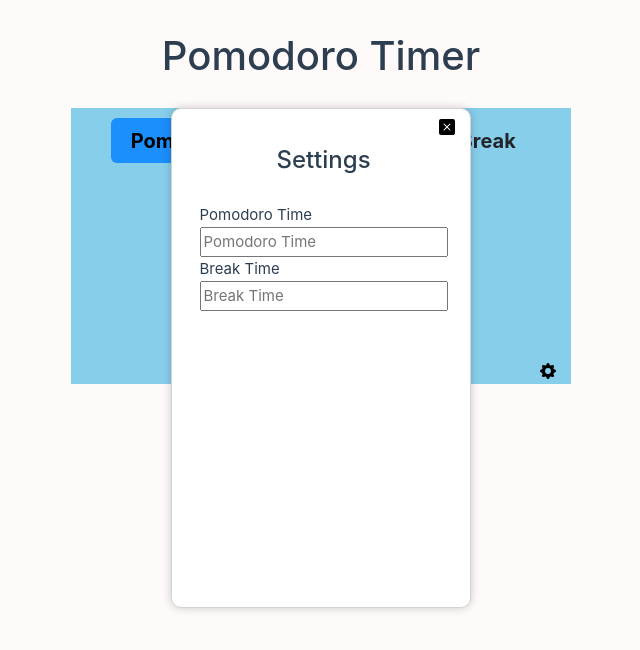
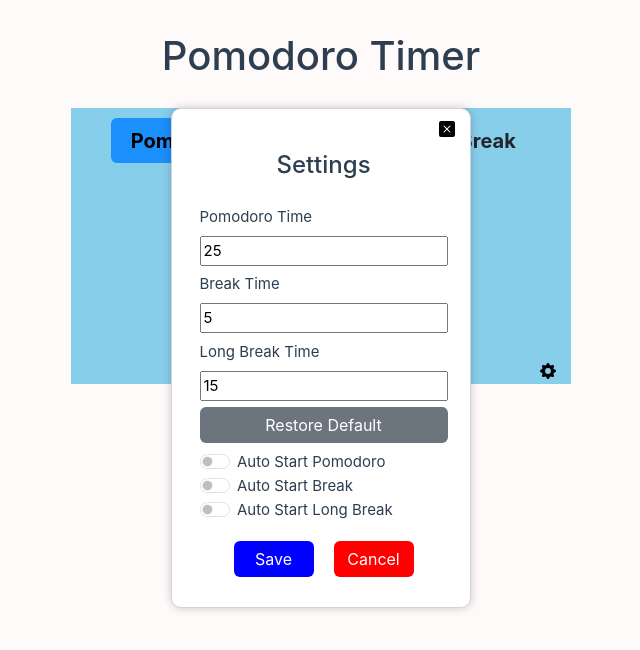
Before and after one commit to kevany23/pomodoro, a Vue app: page / in a window 1280 px wide. Both pictures are taken after a click on the picture 867 px from the left and 371 px from the top of the page. Shown: the top 650 px of the page, without its empty margins (319-959 px from the left). Built offline with nearby package versions, Linux system fonts and the light colour scheme.

Commit message:
Added settings functionality

```diff
--- a/src/components/PomodoroSettings.vue
+++ b/src/components/PomodoroSettings.vue
@@ -2,24 +2,113 @@
   <div class="pomodoro-settings" v-if="isVisible">
     <img src="../assets/x-square-fill.svg" @click="hideSettings" />
     <h4>Settings</h4>
-    <form class="settings-form">
+    <form class="settings-form" @submit.prevent="">
       <label for="pomodoro-time">Pomodoro Time</label>
-      <input id="pomodoro-time" placeholder="Pomodoro Time" type="number" />
-
+      <input
+        id="pomodoro-time"
+        placeholder="Pomodoro Time"
+        type="number"
+        v-model="settings.pomodoroDuration"
+      />
       <label for="break-time">Break Time</label>
-      <input id="break-time" placeholder="Break Time" type="number" />
+      <input
+        id="break-time"
+        placeholder="Break Time"
+        type="number"
+        v-model="settings.shortBreakDuration"
+      />
+      <label for="long-break-time">Long Break Time</label>
+      <input
+        id="long-break-time"
+        placeholder="Long Break Time"
+        type="number"
+        v-model="settings.longBreakDuration"
+      />
+      <button class="btn btn-secondary" @click="restoreDefault">
+        Restore Default
+      </button>
+      <div class="form-check form-switch">
+        <input
+          class="form-check-input"
+          type="checkbox"
+          role="switch"
+          id="autoStartPomodoro"
+          v-model="settings.autoStartPomodoro"
+        />
+        <label class="form-check-label" for="autoStartPomodoro"
+          >Auto Start Pomodoro</label
+        >
+        <br />
+        <input
+          class="form-check-input"
+          type="checkbox"
+          role="switch"
+          id="autoStartBreak"
+          v-model="settings.autoStartShortBreak"
+        />
+        <label class="form-check-label" for="autoStartBreak"
+          >Auto Start Break</label
+        >
+        <br />
+        <input
+          class="form-check-input"
+          type="checkbox"
+          id="autoStartLongBreak"
+          v-model="settings.autoStartLongBreak"
+        />
+        <label class="form-check-label" for="autoStartLongBreak"
+          >Auto Start Long Break</label
+        >
+      </div>
+      <div class="button-bar">
+        <button
+          class="save-btn btn btn-secondary"
+          style="background-color: blue"
+          @click="saveSettings"
+          type="button"
+        >
+          Save
+        </button>
+        <button
+          class="cancel-btn btn btn-secondary"
+          style="background-color: red"
+          @click="hideSettings"
+          type="button"
+        >
+          Cancel
+        </button>
+      </div>
     </form>
   </div>
 </template>
 
 <script lang="ts">
+import type { AppSettings } from '../types/index';
+import { DefaultSettings } from '../types/index';
+
+interface PomodoroSettingsData {
+  isVisible: boolean;
+  settings: AppSettings;
+}
+
 export default {
   name: 'PomodoroSettings',
-  data() {
+  data(): PomodoroSettingsData {
     return {
-      // Your data properties here
       isVisible: false,
+      // Actual settings here
+      settings: {
+        ...DefaultSettings
+      }
     };
+  },
+  created() {
+    // load from local storage
+    if (localStorage.getItem('settings') !== null) {
+      this.settings = JSON.parse(localStorage.getItem('settings')!);
+    } else {
+      this.settings = { ...DefaultSettings };
+    }
   },
   methods: {
     hideSettings() {
@@ -27,11 +116,14 @@ export default {
     },
     toggleDisplay() {
       this.isVisible = !this.isVisible;
+    },
+    saveSettings() {
+      localStorage.setItem('settings', JSON.stringify(this.settings));
+      window.location.reload();
+    },
+    restoreDefault() {
+      this.settings = { ...DefaultSettings };
     }
-  },
-  mounted() {
-    // Code to run when the component is mounted
-
   }
 };
 </script>
@@ -54,14 +146,42 @@ export default {
 }
 
 .settings-form {
-  margin-top: 10px;
   display: flex;
   flex-direction: column;
-  justify-content: flex-start;
+  justify-content: space-around;
   height: 80%;
 }
 
 .pomodoro-settings > img {
   margin-left: auto;
 }
+
+.input-bar {
+  display: flex;
+  flex-direction: row;
+  justify-content: space-between;
+  align-items: center;
+}
+
+.button-bar {
+  margin-top: 10px;
+  display: flex;
+  flex-direction: row;
+  justify-content: center;
+  align-items: center;
+}
+
+.save-btn {
+  width: 80px;
+  margin-right: 10px;
+}
+
+.cancel-btn {
+  width: 80px;
+  margin-left: 10px;
+}
+
+button {
+  border: none;
+}
 </style>
--- a/src/components/PomodoroTimer.vue
+++ b/src/components/PomodoroTimer.vue
@@ -33,13 +33,15 @@
     <div class="settings-bar">
       <img src="../assets/gear-fill.svg" @click="displaySettings" />
     </div>
-    <PomodoroSettings ref="settings"/>
+    <PomodoroSettings ref="settings" />
   </div>
 </template>
 
 <script lang="ts">
 import { onMounted } from 'vue';
-import { TimerModeEnum } from '../types/index';
+import type { AppSettings } from '../types/index';
+import { TimerModeEnum, DefaultSettings } from '../types/index';
+import { createDisplayTime } from '../util/time_util';
 import Timer from './Timer.vue';
 import PomodoroSettings from './PomodoroSettings.vue';
 interface PomodoroTimerData {
@@ -51,6 +53,7 @@ interface PomodoroTimerData {
   longBreakInterval: number;
   pomodoroSessions: number;
   isSettingsVisibleProps: boolean;
+  settings: AppSettings;
 }
 export default {
   name: 'PomodoroTimer',
@@ -67,35 +70,49 @@ export default {
       timerMode: TimerModeEnum.Pomodoro,
       longBreakInterval: 4,
       pomodoroSessions: 0,
-      isSettingsVisibleProps: false
+      isSettingsVisibleProps: false,
+      settings: { ...DefaultSettings }
     };
   },
   created() {
+    // load settings from local storage
+    if (localStorage.getItem('settings') !== null) {
+      this.settings = JSON.parse(localStorage.getItem('settings')!);
+    } else {
+      this.settings = { ...DefaultSettings };
+    }
     onMounted(() => {
+      this.setTimerDuration(this.settings.pomodoroDuration);
       const timer = this.getTimer();
-      timer.setDuration(this.pomodoroDuration);
       timer.initializeTimer();
     });
   },
   methods: {
     setMode(mode: TimerModeEnum | string) {
       this.timerMode = mode as TimerModeEnum;
-      const timer = this.getTimer();
       switch (mode) {
         case TimerModeEnum.Pomodoro:
-          timer.setDuration(this.pomodoroDuration);
+          this.setTimerDuration(this.settings.pomodoroDuration);
           break;
         case TimerModeEnum.ShortBreak:
-          timer.setDuration(this.shortBreakDuration);
+          this.setTimerDuration(this.settings.shortBreakDuration);
           break;
         case TimerModeEnum.LongBreak:
-          timer.setDuration(this.longBreakDuration);
+          this.setTimerDuration(this.settings.longBreakDuration);
           break;
       }
+      const timer = this.getTimer();
       timer.resetTimer();
     },
     getTimer(): typeof Timer {
       return this.$refs.timer as typeof Timer;
+    },
+    /**
+     * Set the duration based on minutes
+     */
+    setTimerDuration(duration: number) {
+      const timer = this.getTimer();
+      timer.setDuration(createDisplayTime(duration, 0));
     },
     handleTimerAlarm() {
       // go to next stage
--- a/src/types/index.ts
+++ b/src/types/index.ts
@@ -3,3 +3,23 @@ export enum TimerModeEnum {
   ShortBreak = 'ShortBreak',
   LongBreak = 'LongBreak'
 }
+
+export interface AppSettings {
+  pomodoroDuration: number;
+  shortBreakDuration: number;
+  longBreakDuration: number;
+  longBreakInterval: number;
+  autoStartPomodoro: boolean;
+  autoStartShortBreak: boolean;
+  autoStartLongBreak: boolean;
+}
+
+export const DefaultSettings: AppSettings = {
+  pomodoroDuration: 25,
+  shortBreakDuration: 5,
+  longBreakDuration: 15,
+  longBreakInterval: 4,
+  autoStartPomodoro: false,
+  autoStartShortBreak: false,
+  autoStartLongBreak: false
+};
```
